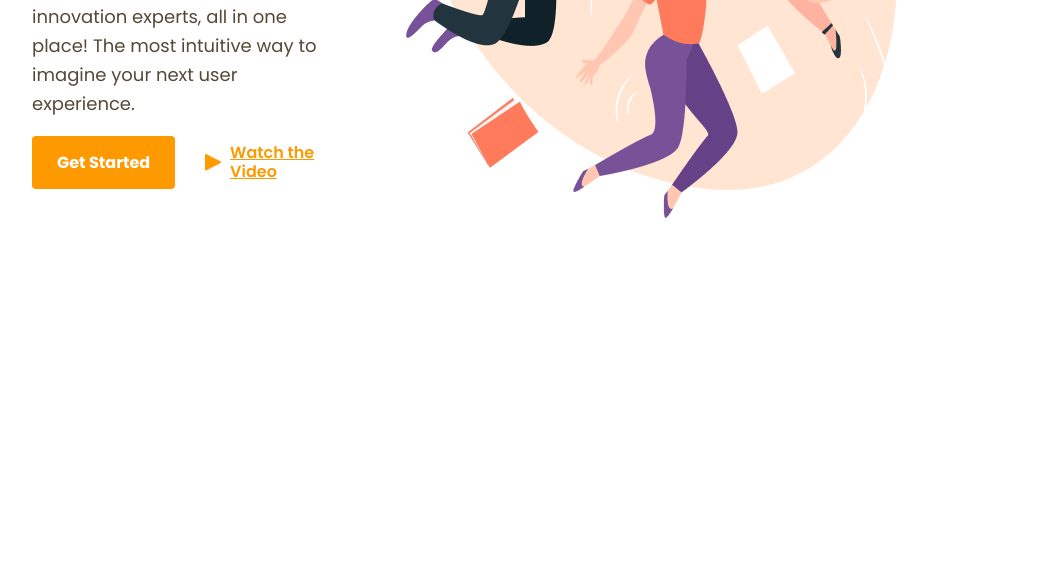
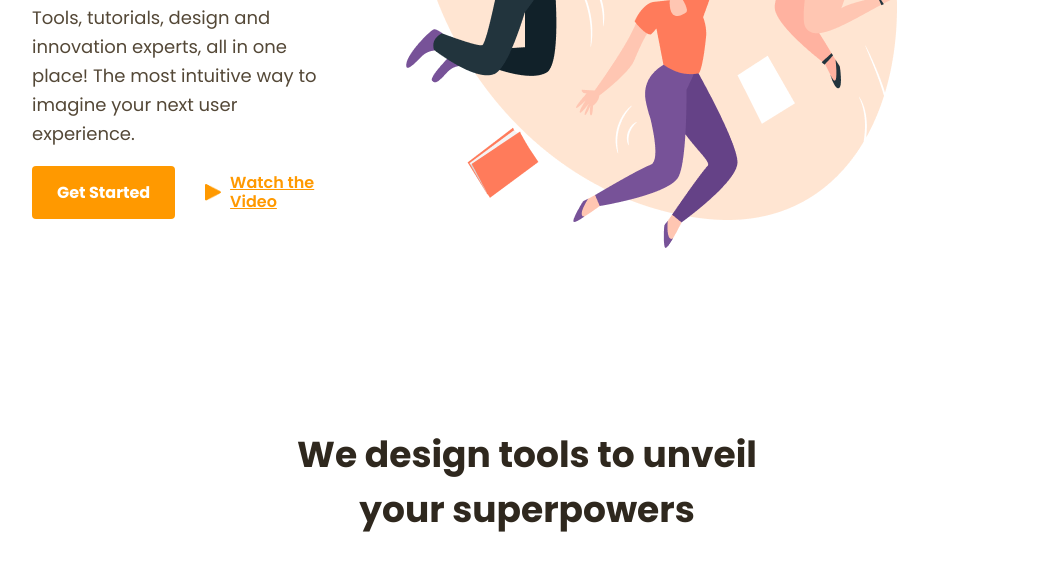
Before and after one commit to achiniishani1993/Productly, a plain HTML site: page index.html in a window 1280 px wide. Shown: the part 419-990 px from the top of the page, without its empty margins (113-1152 px from the left). Before the commit the page ends 800 px from the top, so only its background shows below. Drawn offline with Linux system fonts and the light colour scheme.

Commit message:
create section section struture and add styles to h4 tag

```diff
--- a/index.html
+++ b/index.html
@@ -61,7 +61,21 @@
           </figure>
         </div>
       </section>
-      <section></section>
+      <section>
+        <div class="container">
+            <div class="text-blockTwo">
+                <h4>We design tools to unveil your superpowers</h4>
+            </div>
+            <div class="process-block">
+                <div></div>
+                <div></div>
+                <div></div>
+                <div></div>
+            </div>
+            <div class="btn-blockTwo"></div>
+
+        </div>
+      </section>
       <section></section>
       <section></section>
       <section></section>
--- a/styles/style.css
+++ b/styles/style.css
@@ -12,6 +12,7 @@ body {
   display: flex;
   justify-content: space-between; /*left group on left, right group on right  */
   align-items: center;
+  margin-bottom: 30px;
 }
 .nav-left,     /*left & right sides*/
 .nav-right {
@@ -136,3 +137,15 @@ body {
     font-size: 16px;
     color: #FF9900;
 }
+.text-blockTwo{
+  max-width: 539px;
+  width: 100%;
+  font-family: "Poppins", sans-serif;
+  font-weight: 700;
+  font-style: normal;
+  font-size: 36px;
+  line-height:normal;
+  color: #2F281E;
+  text-align: center;
+  margin-top: 110px;
+}
```
